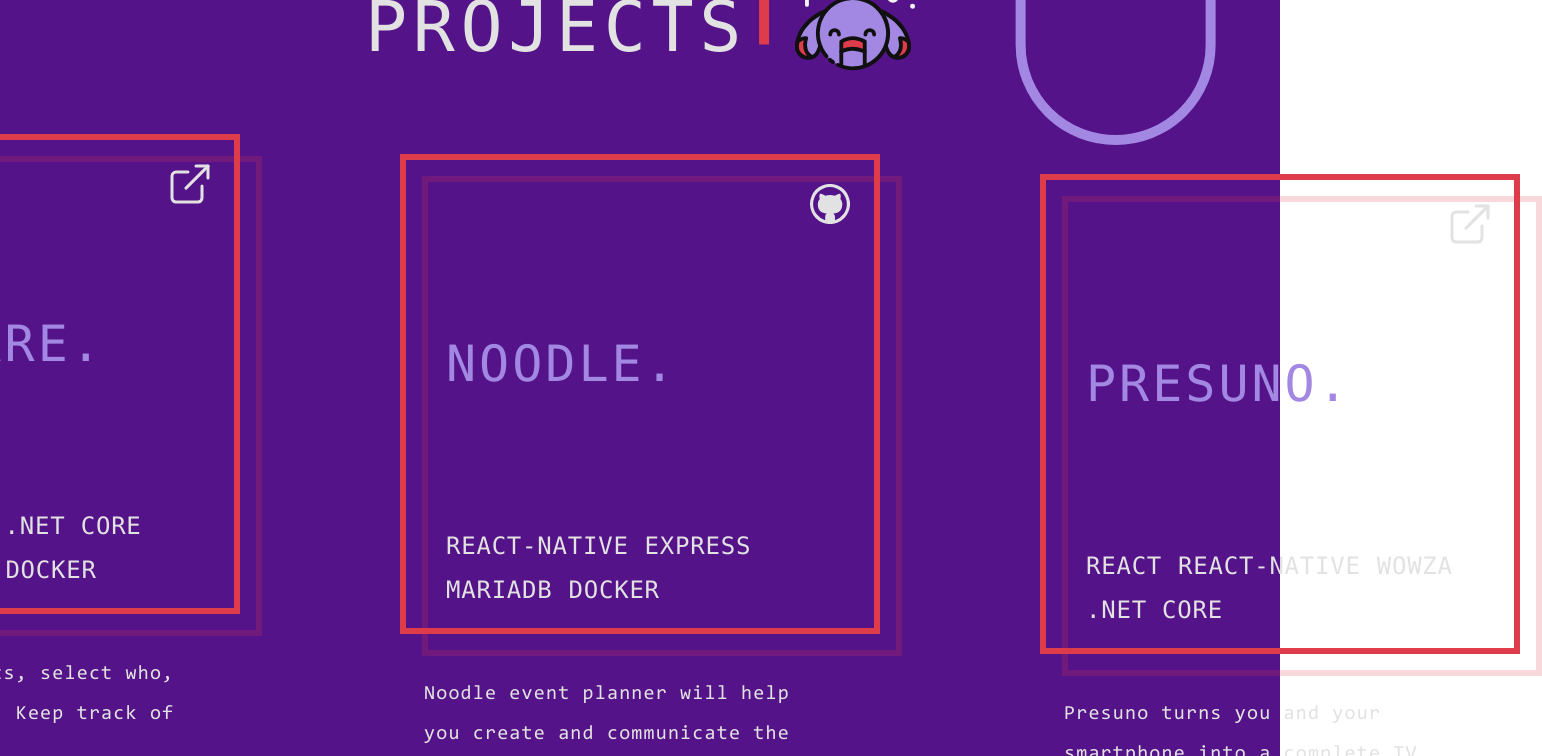
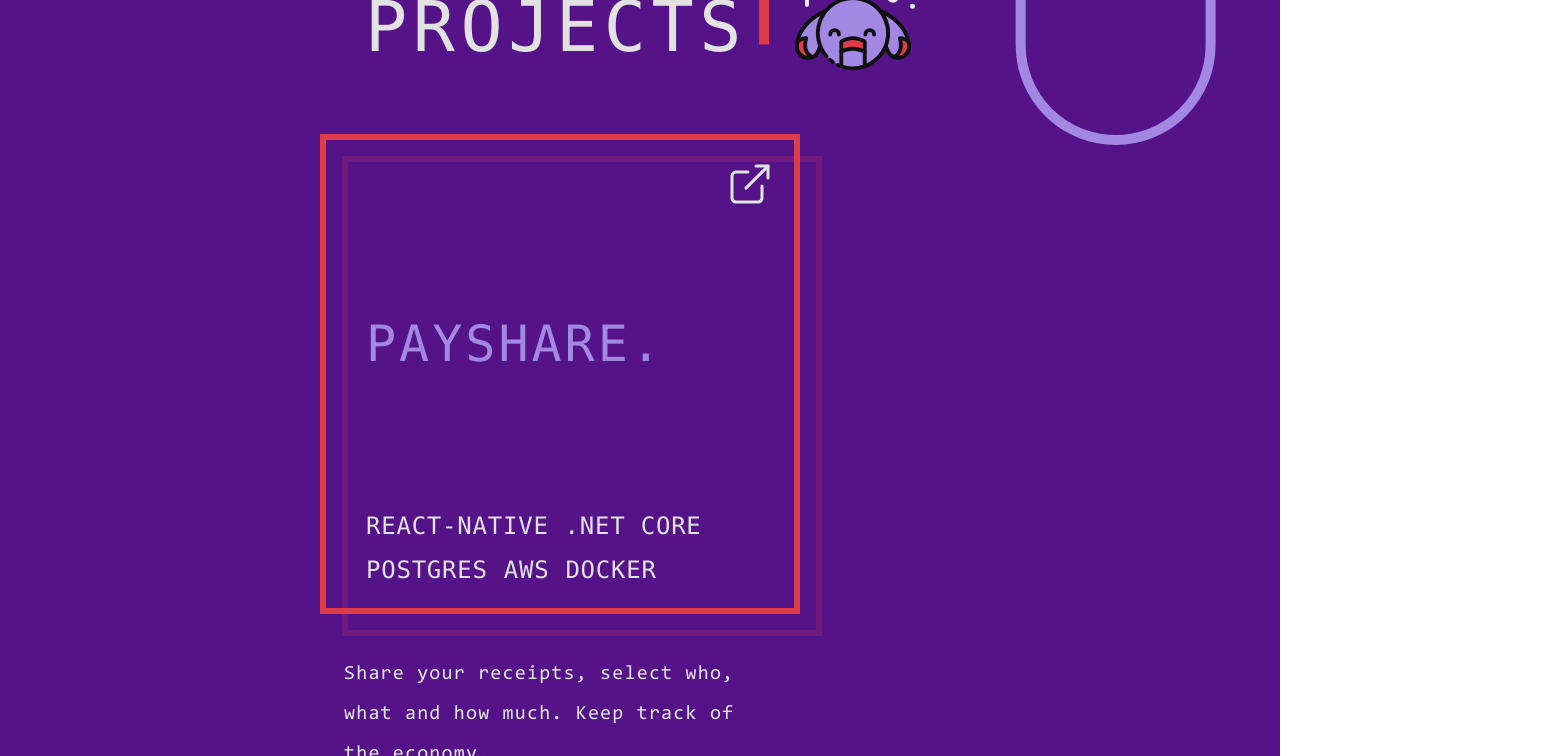
Before and after one commit to thomasboel/portfolio, a React (Create React App) app: page / in a window 1280 px wide. Shown: the part 1140-1896 px from the top of the page, 1542 px wide, since content can reach past the window. Built offline with nearby package versions, Linux system fonts and the light colour scheme.

Commit message:
Update Projects.tsx

```diff
--- a/src/containers/Projects.tsx
+++ b/src/containers/Projects.tsx
@@ -33,7 +33,7 @@ const ProjectsWrapper = styled.div`
   display: flex;
   flex-direction: column;
 
-  ${media(sizes.tablet)`
+  ${media(sizes.widescreen)`
     flex-direction: row;
     align-items: flex-start;
   `};
```
